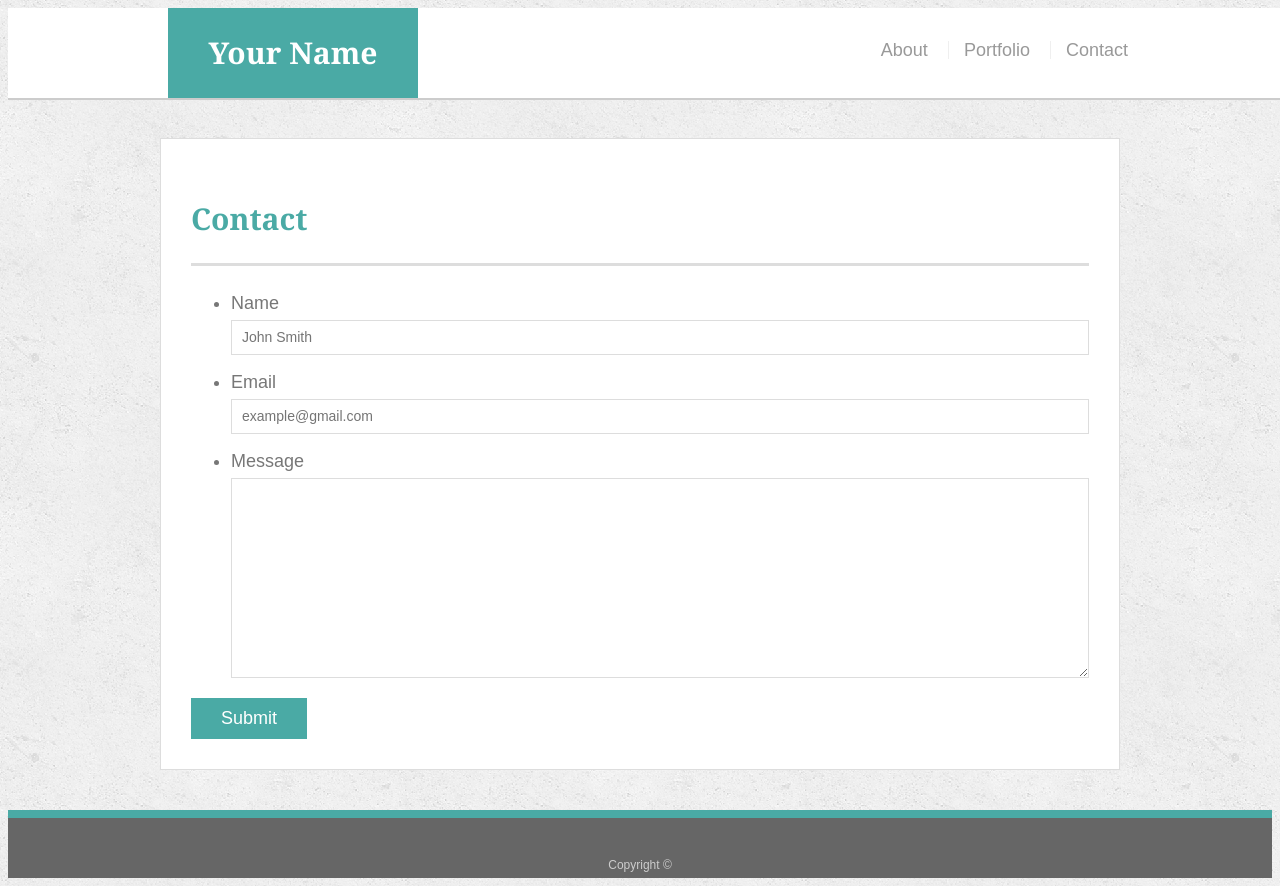
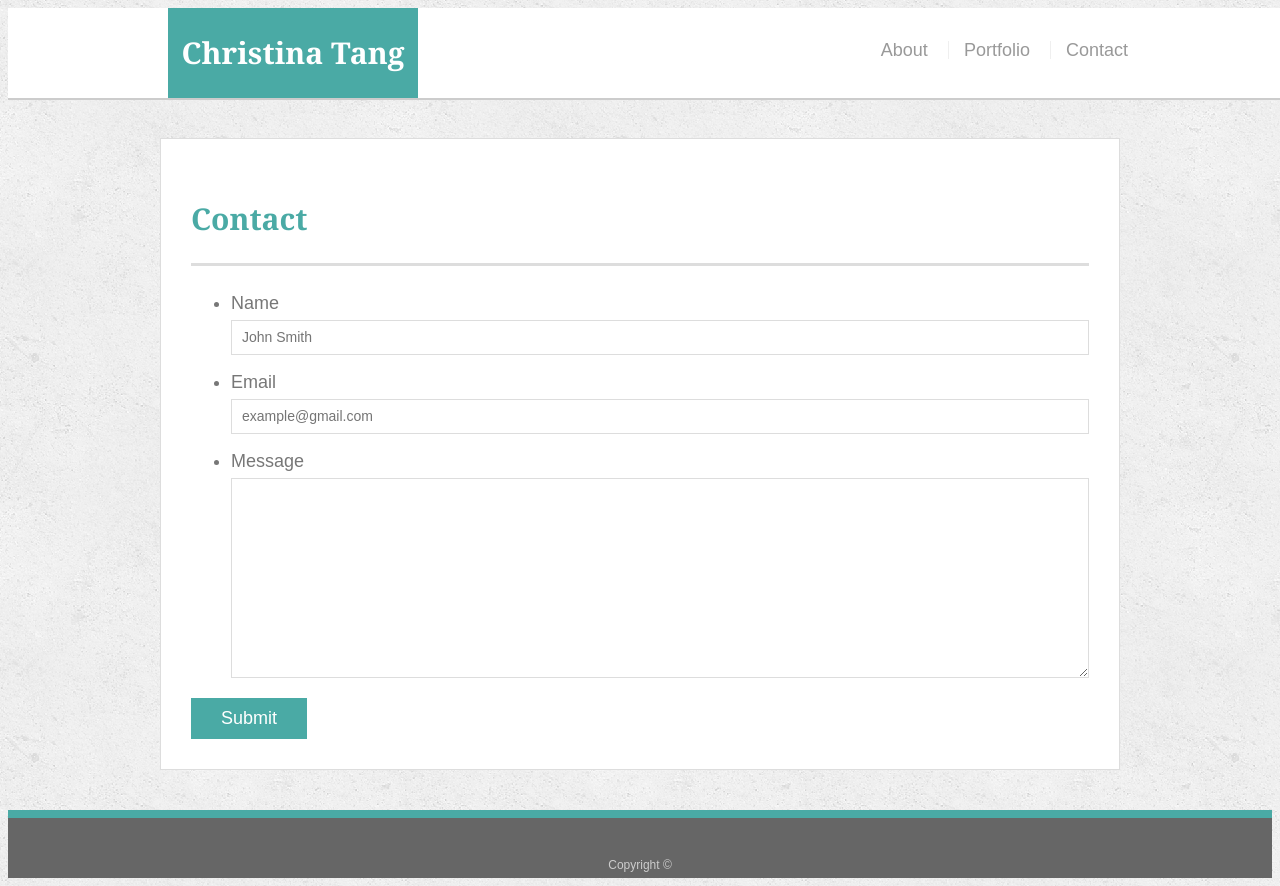
Before and after one commit to tangchristina/Responsive-Portfolio, a plain HTML site: page contact.html in a window 1280 px wide. Drawn offline with Linux system fonts and the light colour scheme.

Commit message:
updated your name with christina tang

```diff
--- a/contact.html
+++ b/contact.html
@@ -4,7 +4,7 @@
 <head>
   <meta charset="UTF-8">
   <meta name="viewport" content="width=device-width, initial-scale=1.0">
-  <title>Contact | Your Name</title>
+  <title>Contact | Christina Tang</title>
   <link rel="stylesheet" type="text/css" href="assets/css/style.css">
 </head>
 
@@ -12,7 +12,7 @@
 
   <header id="masthead">
     <div class="container">
-      <a href="index.html" id="logo">Your Name</a>
+      <a href="index.html" id="logo">Christina Tang</a>
       <nav>
         <a href="index.html">About</a>
         <a href="portfolio.html">Portfolio</a>
```
Also changed, not shown: index.html (+2 -2 lines), portfolio.html (+1 -1 lines).
